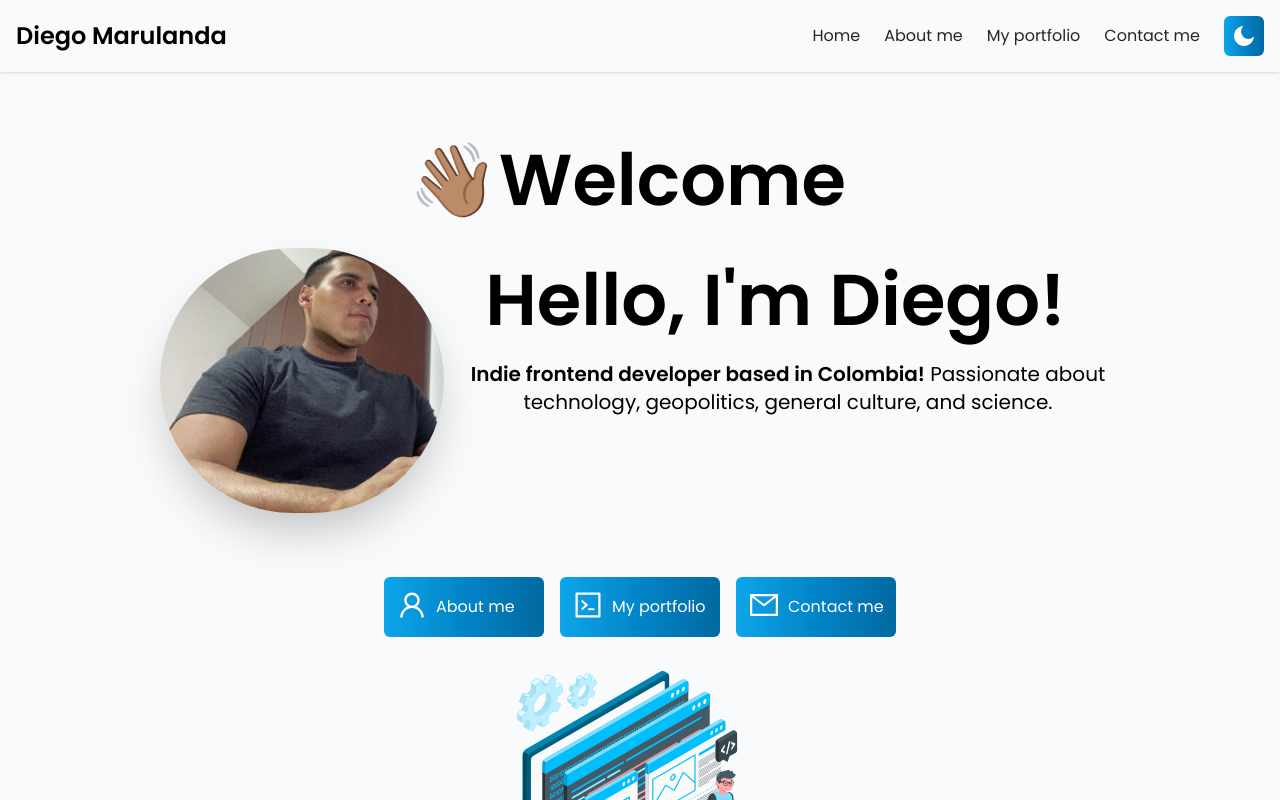
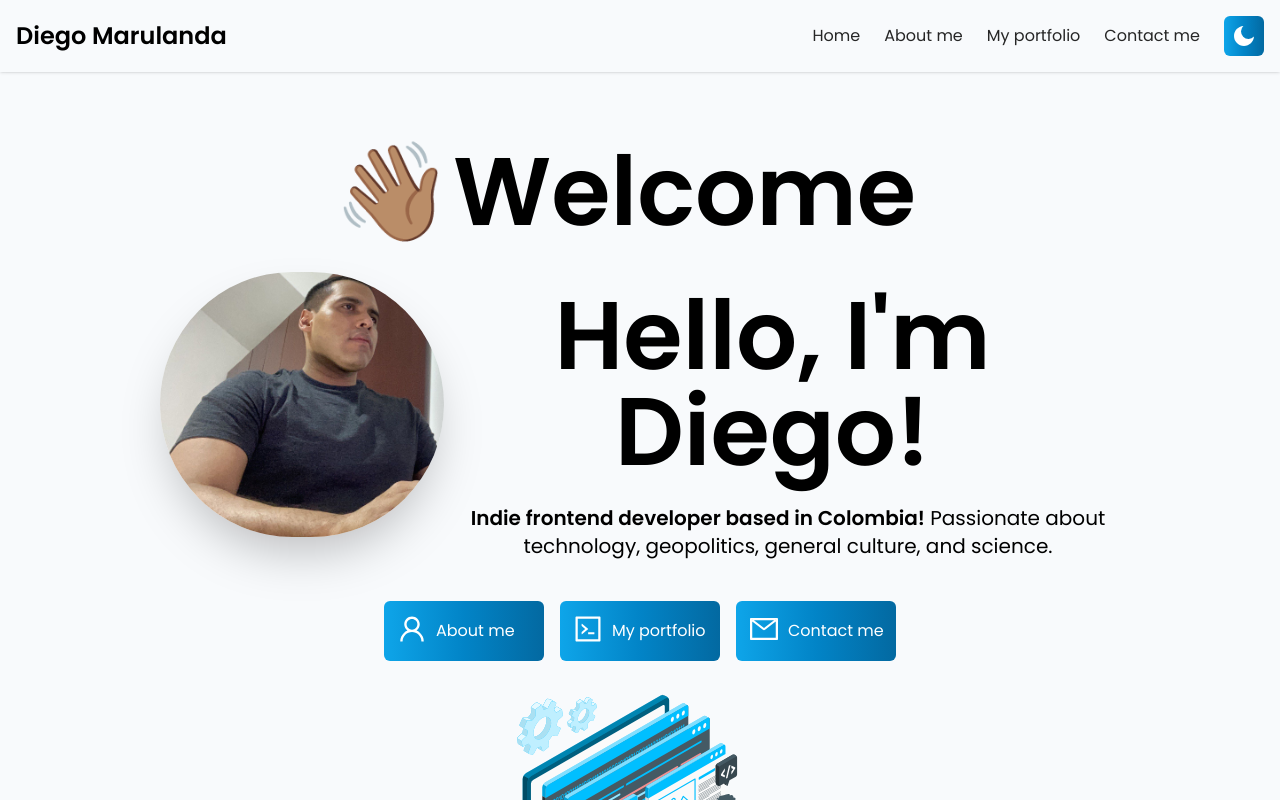
Before and after one commit to DiegoMarulandaB/Portfolio, a Next.js app: page / in a window 1280 px wide. Shown: the top 800 px of the page. Built offline with nearby package versions, Linux system fonts and the light colour scheme.

Commit message:
add features size animeted_h1

```diff
--- a/src/components/AnimatedText/AnimatedText.tsx
+++ b/src/components/AnimatedText/AnimatedText.tsx
@@ -37,7 +37,7 @@ const AnimatedText: React.FC<AnimatedTextProps> = ({ text, className = '' }) =>
   return (
     <div className="w-full mx-auto py-2 flex items-center justify-center text-center overflow-hidden">
       <motion.h1
-        className={`inline-block w-full text-dark font-extrabold capitalize text-3xl sm:text-6xl md:text-7xl lg:text-7xl xl:text-6xl ${className}`}
+        className={`inline-block w-full text-dark font-extrabold capitalize text-4xl sm:text-6xl md:text-7xl lg:text-8xl xl:text-6xl ${className}`}
         variants={quote}
         initial="initial"
         animate="animate"
```
